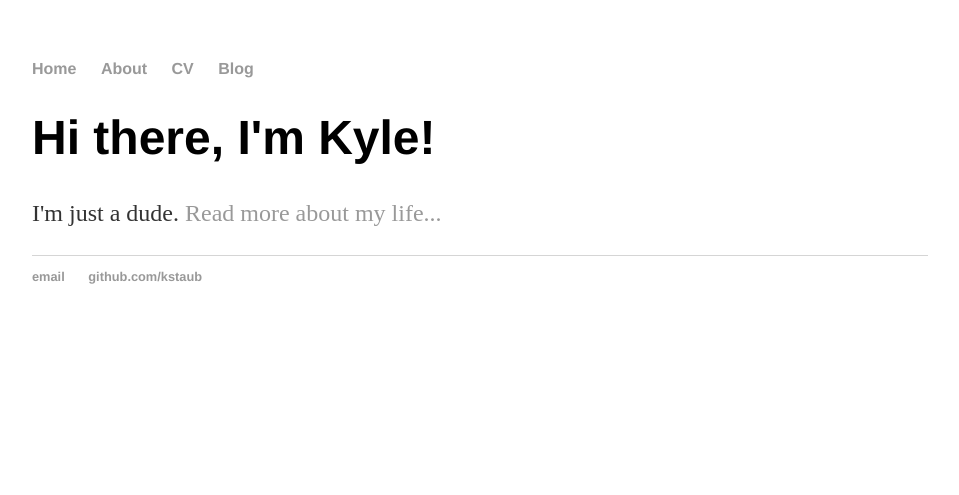
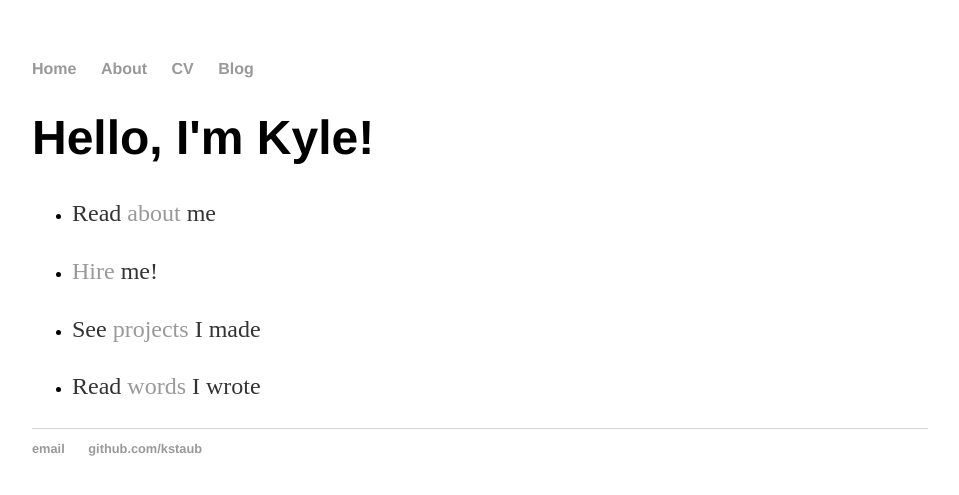
Before and after one commit to KStaub/kstaub.github.io, a Jekyll site: the page built from index.html, in a window 1280 px wide. Shown: the top 495 px of the page, without its empty margins (160-1119 px from the left). Built offline with Jekyll 4.4.1, drawn with Linux system fonts in a browser that asks for light colours.

Commit message:
new home

```diff
--- a/index.html
+++ b/index.html
@@ -3,6 +3,19 @@ layout: default
 title: K. Staub
 ---
 <div class="blurb">
-	<h1>Hi there, I'm Kyle!</h1>
-	<p>I'm just a dude. <a href="/about">Read more about my life...</a></p>
+	<h1>Hello, I'm Kyle!</h1>
+	<ul>
+		<li>
+			<p>Read <a href="/about">about</a> me</p>
+		</li>
+		<li>
+			<p><a href="/cv">Hire</a> me!</p>
+		</li>
+		<li>
+			<p>See <a href="/portfolio">projects</a> I made</p>
+		</li>
+		<li>
+			<p>Read <a href="/blog">words</a> I wrote</p>
+		</li>
+	</ul>
 </div><!-- /.blurb -->
```
